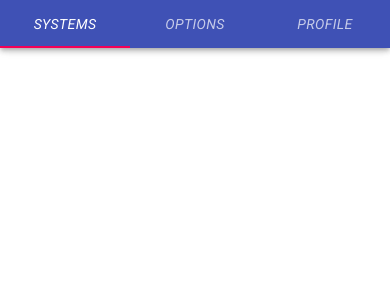
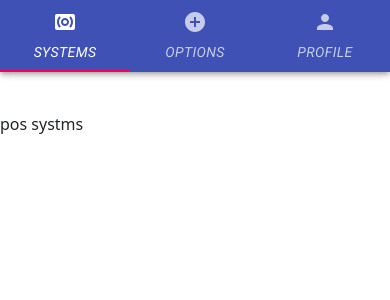
Before and after one commit to dilumharshana/POS-System-Client---ReactJS, a React (Create React App) app: page /pos in a window 390 px wide. Shown: the top 300 px of the page. Built offline with nearby package versions, Linux system fonts and the light colour scheme; no server answers; sample sign-in values are in the browser's storage.

Commit message:
mobile view of user home

```diff
--- a/src/pages/userhome/userhome.jsx
+++ b/src/pages/userhome/userhome.jsx
@@ -10,6 +10,9 @@ import {
   Tabs,
   Tab,
 } from "@material-ui/core";
+import SurroundSoundIcon from "@material-ui/icons/SurroundSound";
+import AddCircleIcon from "@material-ui/icons/AddCircle";
+import PersonIcon from "@material-ui/icons/Person";
 import { useHistory } from "react-router";
 
 //components
@@ -29,7 +32,6 @@ export const UserHome = () => {
   useEffect(() => loaduser(), []);
 
   const deviceWidth = useSelector((store) => store.deviceWidth);
-  const currentUser = useSelector((store) => store.currentUser);
 
   //styles
   const classes = styles()();
@@ -70,17 +72,24 @@ export const UserHome = () => {
 
   const mobileView = () => {
     const tabProps = (index) => ({
-      id: `full-width-tab${index}`,
-      "area-controls": `full-width-tabpanel-${index}`,
+      id: `full-width-tab-${index}`,
+      "aria-controls": `full-width-tabpanel-${index}`,
     });
 
     const TabPanel = (props) => {
-      const { chidren, value, index } = props;
-      return <div>{value === index && <Box>{chidren}</Box>}</div>;
+      const { children, value, index } = props;
+      return <div>{value === index && <Box>{children}</Box>}</div>;
     };
 
     return (
       <>
+        <AppBar pt={10}>
+          <Toolbar>
+            <h4>hello</h4>
+          </Toolbar>
+        </AppBar>
+        <Toolbar />
+
         <AppBar>
           <Tabs
             value={tabValue}
@@ -88,19 +97,24 @@ export const UserHome = () => {
             variant="fullWidth"
             onChange={(event, newValue) => setTabValue(newValue)}
           >
-            <Tab label="Systems" {...tabProps(0)} />
-            <Tab label="Options" {...tabProps(1)} />
-            <Tab label="Profile" {...tabProps(2)} />
+            <Tab
+              label="Systems"
+              icon={<SurroundSoundIcon />}
+              {...tabProps(0)}
+            />
+            <Tab label="Options" icon={<AddCircleIcon />} {...tabProps(1)} />
+            <Tab label="Profile" icon={<PersonIcon />} {...tabProps(2)} />
           </Tabs>
         </AppBar>
+        <Toolbar />
         <TabPanel value={tabValue} index={0}>
-          1
+          <PosSystems />
         </TabPanel>
         <TabPanel value={tabValue} index={1}>
-          2
+          <Options />
         </TabPanel>
         <TabPanel value={tabValue} index={2}>
-          3
+          <Profile />
         </TabPanel>
       </>
     );
```
